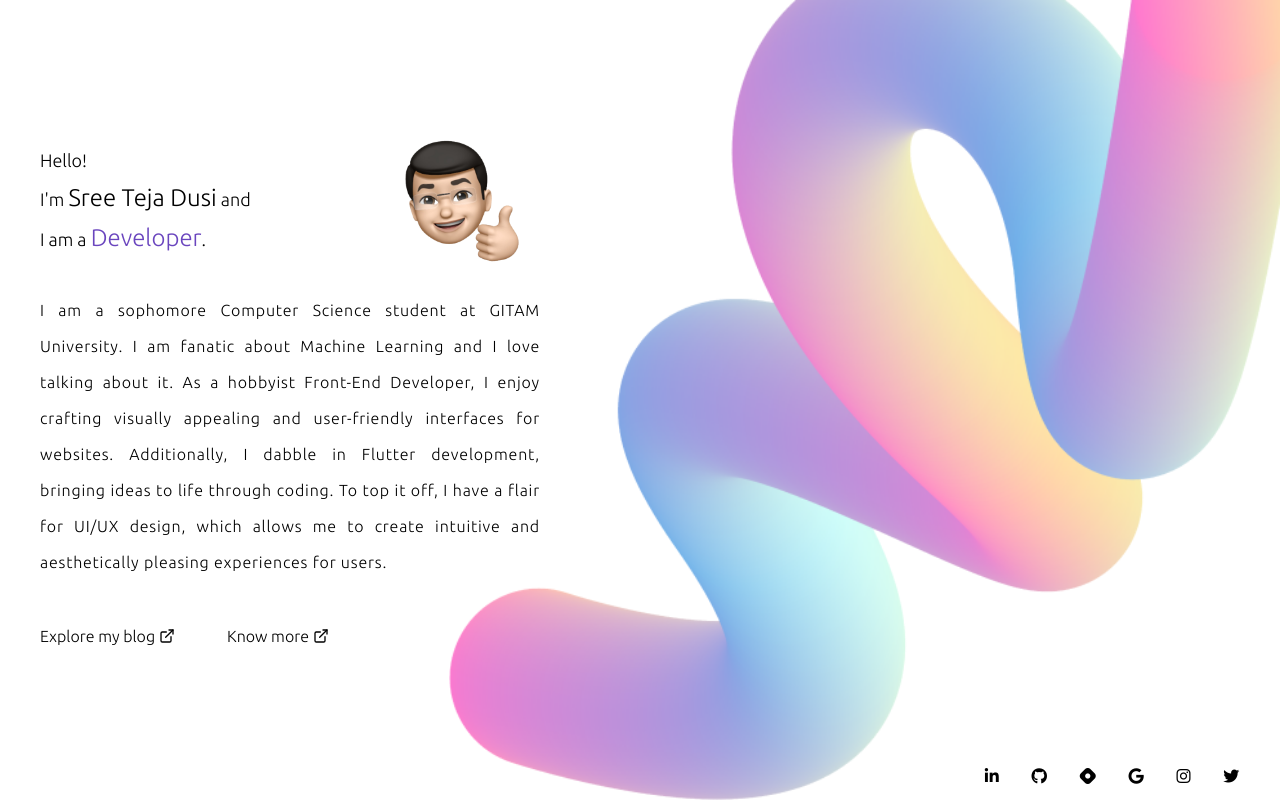
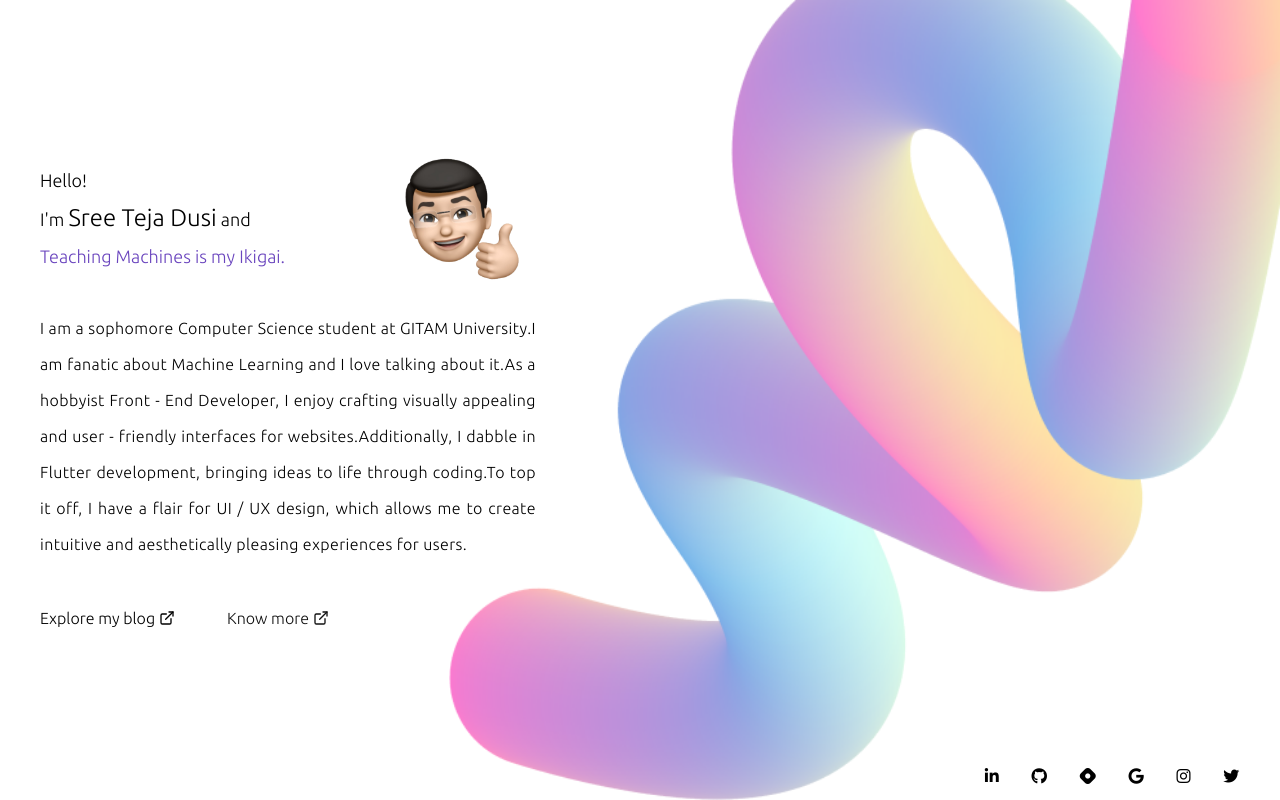
Before and after one commit to sreetejadusi/sreeteja.dev, a website: page index.html in a window 1280 px wide. Drawn offline with nearby package versions, Linux system fonts and the light colour scheme.

Commit message:
Added Text Animation

```diff
--- a/index.html
+++ b/index.html
@@ -5,7 +5,7 @@
     <meta charset="UTF-8">
     <meta name="viewport" content="width=device-width, initial-scale=1.0">
     <title>Sree Teja Dusi</title>
-    <!-- <link rel="stylesheet" href="./output.css"> -->
+    <link rel="stylesheet" href="./output.css">
     <link rel="stylesheet" href="./build.css">
     <link rel="icon" type="image/x-icon" href="/assets/logo.ico">
     <script src="https://unpkg.com/feather-icons"></script>
@@ -13,17 +13,66 @@
     <link rel="preconnect" href="https://fonts.gstatic.com" crossorigin>
     <link href="https://fonts.googleapis.com/css2?family=Ubuntu:wght@300&display=swap" rel="stylesheet">
     <script src="https://kit.fontawesome.com/6edbc20c4d.js" crossorigin="anonymous"></script>
+
 </head>
 <style>
     *::selection {
         color: white;
         background-color: #6945bee0;
     }
+
+    .word-animation {
+        display: inline-flex;
+        animation: fade-in-blur 1s ease-out forwards;
+        opacity: 0;
+        filter: blur(8px);
+    }
+
+    #animated-paragraph span {
+        letter-spacing: 0.025rem;
+        line-height: 1.75rem;
+    }
+
+    @keyframes fade-in-blur {
+        0% {
+            opacity: 0;
+            filter: blur(8px);
+        }
+
+        100% {
+            opacity: 1;
+            filter: blur(0);
+        }
+    }
 </style>
 <!-- class="bg-[url('./assets/bg.png')] bg-no-repeat bg-right-top" -->
+<script>
+    window.addEventListener('DOMContentLoaded', function () {
+        var paragraph = document.getElementById('animated-paragraph');
+        var content = "I am a sophomore Computer Science student at GITAM University.I am fanatic about Machine Learning and I love talking about it.As a hobbyist Front - End Developer, I enjoy crafting visually appealing and user - friendly interfaces for websites.Additionally, I dabble in Flutter development, bringing ideas to life through coding.To top it off, I have a flair for UI / UX design, which allows me to create intuitive and aesthetically pleasing experiences for users."
+        var words = content.split(' ');
+        console.log(words);
+        paragraph.innerHTML = '';
+
+        words.forEach(function (word, index) {
+            var span = document.createElement('span');
+            span.className = 'word-animation';
+            span.style.animationDelay = (index * 0.04) + 's';
+            span.innerText = word;
+            paragraph.appendChild(span);
+
+            if (index !== words.length - 1) {
+                var space = document.createElement('span');
+                space.innerHTML = '&nbsp;';
+                paragraph.appendChild(space);
+            }
+        });
+    });
+
+</script>
 
 <body style="font-family: 'Ubuntu', sans-serif;" class="bg-white dark:bg-black dark:text-white">
-    <div class="bg-[url('./assets/bg.png')] bg-contain bg-no-repeat bg-right-top px-3 sm:px-10">
+    <div class="bg-[url('./assets/bg.png')] bg-opacity-40 bg-contain bg-no-repeat bg-right-top px-3 sm:px-10">
         <div class="flex flex-col justify-center h-screen sm:w-5/12">
             <div
                 class="flex sm:flex-row flex-col-reverse justify-between bg-back items-center text-center sm:text-left">
@@ -31,37 +80,32 @@
                     <h2 class="text-base sm:text-lg py-1">Hello!</h2>
                     <p class="text-base py-1 sm:text-lg">I'm <span class="text-xl sm:text-2xl">Sree Teja Dusi</span> and
                     </p>
-                    <p class="text-base py-1 sm:text-lg">I am a <span
-                            class="text-xl sm:text-2xl text-[#6A45BE]">Developer</span>.</p>
+                    <p class="text-base py-1 sm:text-lg text-[#6A45BE]">Teaching Machines<span
+                            class="dark:text-white text-black"> is my Ikigai.</span></p>
                 </div>
                 <img src="./assets/logo.png" alt="logo" class="w-32 sm:w-40">
             </div>
-            <p
+            <p id="animated-paragraph"
                 class="py-2 sm:py-3 text-sm sm:text-base text-justify tracking-wide leading-7 sm:tracking-wider sm:leading-9">
-                I am a sophomore Computer Science student at
-                GITAM University. I am fanatic about Machine Learning and I
-                love talking
-                about it. As a hobbyist Front-End Developer, I enjoy crafting visually appealing and user-friendly
-                interfaces for
-                websites. Additionally, I dabble in Flutter development, bringing ideas to life through coding. To top
-                it off, I have a
-                flair for UI/UX design, which allows me to create intuitive and aesthetically pleasing experiences for
-                users.</p>
+            </p>
 
             <div class="flex py-8">
-                <a class="inline-flex text-sm sm:text-base w-fit pr-6 hover:text-[#406ADC] duration-200"
+                <a style="animation-delay: 3.8s;"
+                    class="word-animation inline-flex text-sm sm:text-base w-fit pr-6 hover:text-[#406ADC] duration-200"
                     href="https://blog.sreeteja.dev" target="_blank">Explore my blog<i class="px-1"
                         data-feather="external-link"></i></a>
-                <a class="inline-flex text-sm sm:text-base w-fit pl-6 hover:text-[#406ADC] duration-200"
+                <a style="animation-delay: 4.2s;"
+                    class="word-animation inline-flex text-sm sm:text-base w-fit pl-6 hover:text-[#406ADC] duration-200"
                     href="https://linkedin.com/in/sreetejadusi" target="_blank">Know more<i class="px-1"
                         data-feather="external-link"></i></a>
+
             </div>
 
         </div>
         <div class="flex justify-evenly self-center w-full sm:w-3/12 sm:absolute sm:right-2 sm:bottom-3">
             <a href="https://linkedin.com/in/sreetejadusi" target="_blank" class="hover:text-[#406ADC] duration-200"><i
                     class="fa-brands fa-linkedin-in"></i></a>
-            <a href="https://github.com/sreetejadusi" target="_blank" class="hover:text-[#406ADC] duration-200">
+            <a href="https://github.com/sreetejadusi" targket="_blank" class="hover:text-[#406ADC] duration-200">
                 <i class="fa-brands fa-github"></i>
             </a>
             <a href="https://hashnode.com/@sreetejadusi" target="_blank" class="hover:text-[#406ADC] duration-200"><i
```
Also changed, not shown: output.css.
